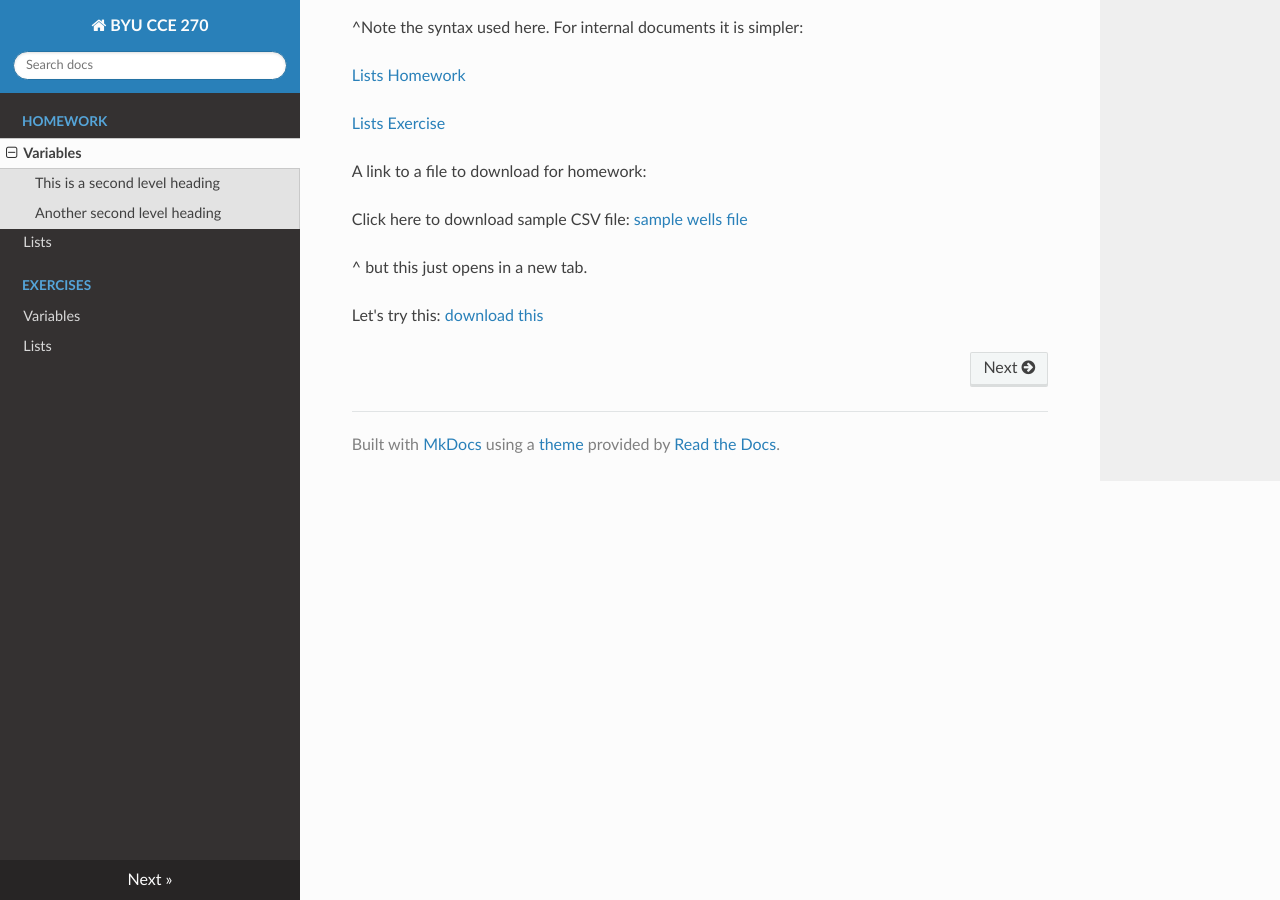
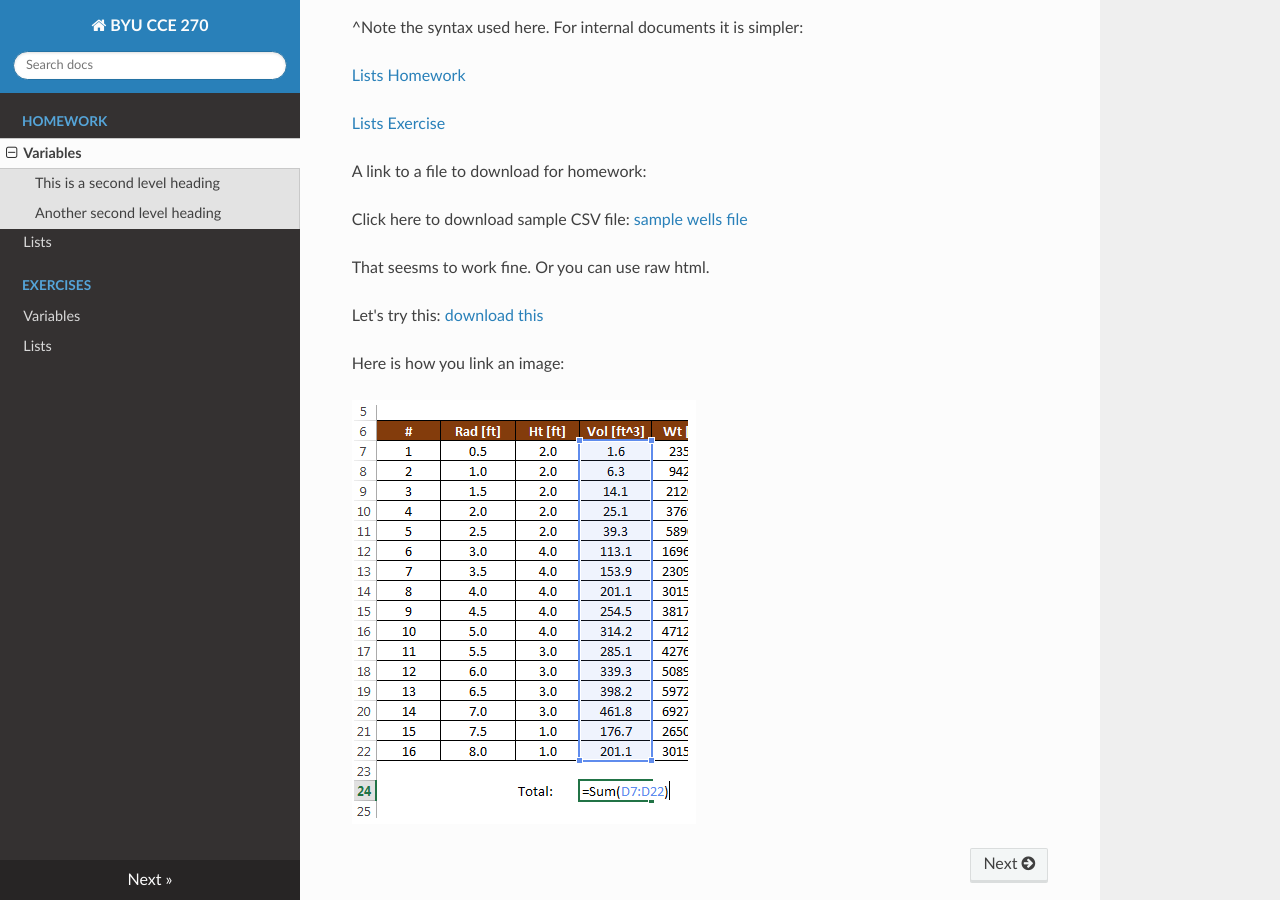
Before and after one commit to tylerpiercy/content, an MkDocs documentation site: the page built from docs/homework/variables.md, in a window 1280 px wide and 900 px high, scrolled down 1010 px. Built offline with MkDocs 1.6.1, drawn with Linux system fonts in a browser that asks for light colours; nearby versions of some CDN libraries.

Commit message:
Update variables.md
more sample markdown

```diff
--- a/docs/homework/variables.md
+++ b/docs/homework/variables.md
@@ -50,6 +50,10 @@ A link to a file to download for homework:
 
 Click here to download sample CSV file: [sample wells file](variables-files/ut_2015-2020_wells.csv)
 
-^ but this just opens in a new tab.
+That seesms to work fine. Or you can use raw html.
 
 Let's try this: <a href="variables-files/ut_2015-2020_wells.csv" download="sample_file.csv">download this</a>
+
+Here is how you link an image:
+
+![Alt text](variables-images/table.png)
```
